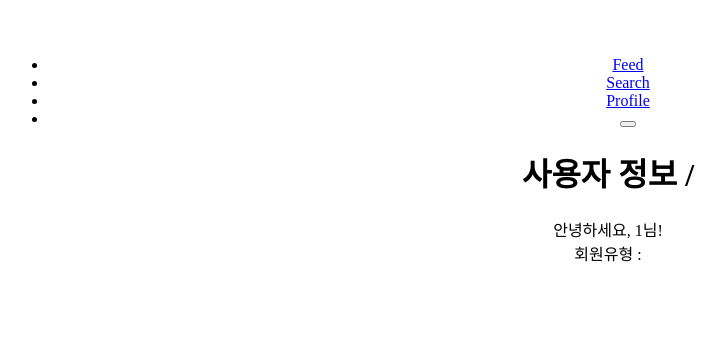
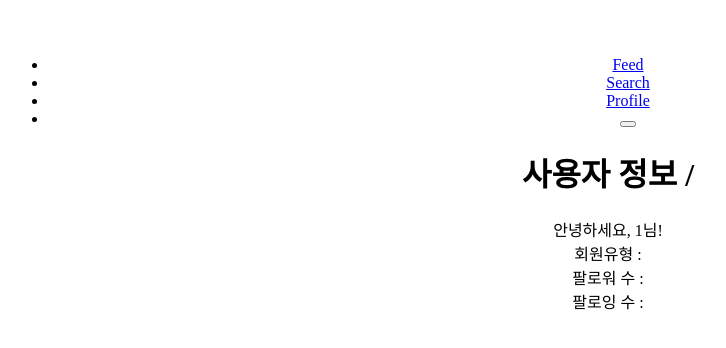
Before and after one commit to rlawhdduq/todolist_front, a React (Vite) app: page /profile in a window 1280 px wide. Shown: the top 348 px of the page, without its empty margins (32-758 px from the left). Built offline with nearby package versions, Linux system fonts and the light colour scheme; sample sign-in values are in the browser's storage.

Commit message:
프로필에 팔로워 팔로잉 수 표시

```diff
--- a/src/components/UserContext.tsx
+++ b/src/components/UserContext.tsx
@@ -1,8 +1,8 @@
 import React, {createContext, useContext, useEffect, useState} from "react";
 
 type UserContextType = {
-    user: { user_id?: string; id?: string; user_type?: string; token: string | null } | null;
-    setUserSession: (user: { user_id?: string; id?: string; user_type?: string; token: string | null }) => void;
+    user: { user_id?: string; id?: string; user_type?: string; token: string | null; number_of_following: string; number_of_follower: string; } | null;
+    setUserSession: (user: { user_id?: string; id?: string; user_type?: string; token: string | null; number_of_following: string; number_of_follower: string; }) => void;
     logout: () => void
     loading: boolean;
 };
--- a/src/pages/Login.tsx
+++ b/src/pages/Login.tsx
@@ -34,6 +34,8 @@ const Login: React.FC = () => {
                     id: id,
                     user_type: user_type,
                     token: response.data,
+                    number_of_following: '',
+                    number_of_follower: '',
                 });
             })
             .catch(err => {
@@ -68,7 +70,9 @@ const Login: React.FC = () => {
                         user_id: responseBody.user_id || '',
                         id: responseBody.id || '',
                         user_type: responseBody.user_type || '',
-                        token: ''
+                        token: '',
+                        number_of_following: responseBody.number_of_following || '',
+                        number_of_follower: responseBody.number_of_follower || '',
                     });
                     setToken(responseBody.user_id, responseBody.id, responseBody.user_type);
                     navigate("/");
--- a/src/pages/Profile.tsx
+++ b/src/pages/Profile.tsx
@@ -8,7 +8,15 @@ const Profile: React.FC = () => {
             <h1>사용자 정보 /</h1>
             {user
             ? (
-                <p>안녕하세요, {user.id}님! <br/> 회원유형 : {user.user_type}</p>
+                <p>
+                    안녕하세요, {user.id}님!
+                    <br/>
+                    회원유형 : {user.user_type}
+                    <br/>
+                    팔로워 수 : {user.number_of_follower}
+                    <br/>
+                    팔로잉 수 : {user.number_of_following}
+                </p>
             )
             : (
                 <p>로그인해주세요</p>
```
